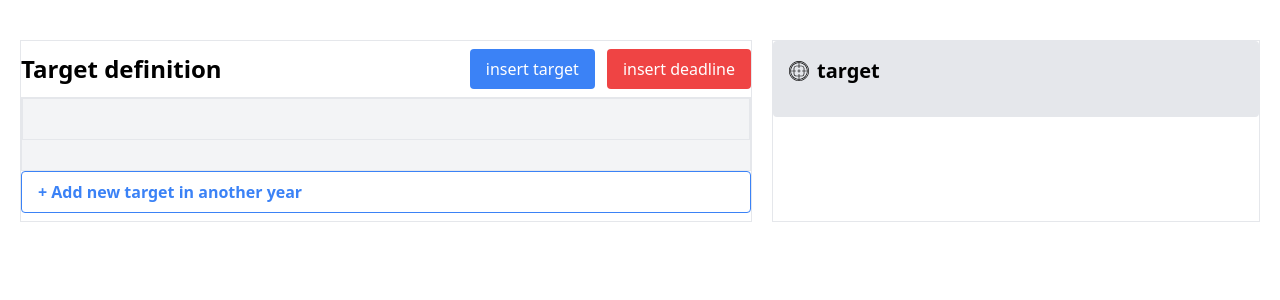
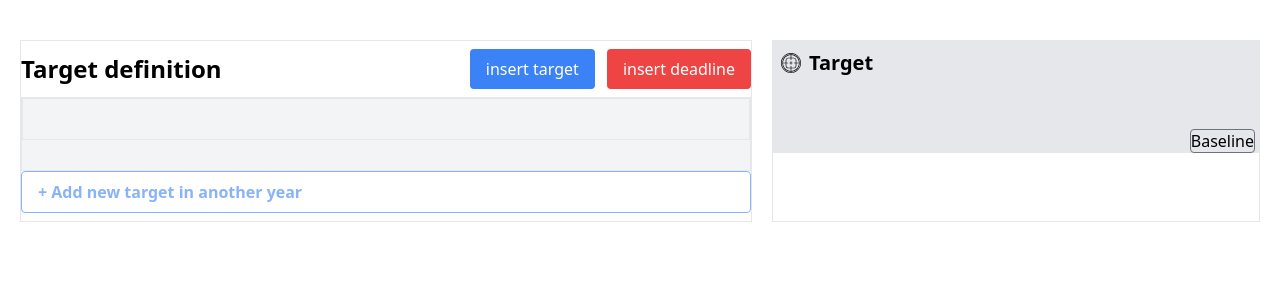
Before and after one commit to nikonenkoincodeit/nuxt-test, a Nuxt app: page / in a window 1280 px wide. Shown: the top 300 px of the page. Built offline with nearby package versions, Linux system fonts and the light colour scheme.

Commit message:
update fun baseline

```diff
--- a/components/AppAddNewTarget.vue
+++ b/components/AppAddNewTarget.vue
@@ -1,6 +1,7 @@
 <template>
   <div>
     <button
+      :disabled="target"
       @click="addTarget"
       class="w-full bg-white text-blue-500 hover:text-blue-700 text-left font-bold py-2 px-4 rounded border border-blue-500 mb-2"
     >
@@ -15,13 +16,7 @@ import { useEditorDataStore } from "~/stores/editor-data";
 
 const editorDataStore = useEditorDataStore();
 
-const target = computed(() => {
-  return !["target", "date", "baseline"]
-    .map((key) => {
-      return editorDataStore.activeTarget[key];
-    })
-    .every((item) => !!item);
-});
+const target = computed(() => editorDataStore.checkArrayObjects);
 
 const addTarget = () => {
   editorDataStore.addTargetInList();
--- a/components/AppPreview.vue
+++ b/components/AppPreview.vue
@@ -1,20 +1,36 @@
 <template>
-  <AppPreviewItem
-    v-for="item in list"
-    :key="item + '1'"
-    title="target"
-    :text="item.text"
-    :baseline="item.baseline"
-  />
+  <div class="bg-gray-200">
+    <div class="flex items-center p-2">
+      <img :src="icon" alt="icon" width="20" />
+      <h2 class="text-xl font-bold ml-2">Target</h2>
+    </div>
+    <draggable :list="list" tag="transition-group">
+      <template #item="{ element }">
+        <div class="bg-gray-200 p-4 rounded mb-1">
+          <p class="text-gray-700 mb-2">{{ element.text }}</p>
+        </div>
+      </template>
+    </draggable>
+    <p class="text-right m-1">
+      <span class="border border-gray-500 rounded">Baseline {{}}</span>
+    </p>
+  </div>
 </template>
 
 <script setup>
 import { ref, computed } from "vue";
+import draggable from "vuedraggable";
 import { useEditorDataStore } from "~/stores/editor-data";
-
-import AppPreviewItem from "~/components/AppPreviewItem.vue";
+import icon from "~/assets/img/target.svg";
 
 const editorDataStore = useEditorDataStore();
 
-const list = computed(() => editorDataStore.targetList);
+const list = computed({
+  get() {
+    return editorDataStore.targetList;
+  },
+  set(value) {
+    return editorDataStore.onDragChange(value);
+  },
+});
 </script>
--- a/components/AppPreviewItem.vue
+++ /dev/null
@@ -1,32 +0,0 @@
-<template>
-  <div class="bg-gray-200 p-4 rounded">
-    <div class="flex items-center mb-4">
-      <img :src="icon" alt="icon" width="20" />
-      <h2 class="text-xl font-bold ml-2">{{ title }}</h2>
-    </div>
-    <p class="text-gray-700">{{ text }}</p>
-    <p class="text-right" v-if="baseline">
-      <span class="border border-gray-500 p-1 rounded"
-        >Baseline {{ baseline }}</span
-      >
-    </p>
-  </div>
-</template>
-
-  <script setup>
-import icon from "~/assets/img/target.svg";
-const props = defineProps({
-  title: {
-    type: String,
-    required: true,
-  },
-  text: {
-    type: String,
-    required: true,
-  },
-  baseline: {
-    type: String,
-    required: true,
-  },
-});
-</script>
--- a/package.json
+++ b/package.json
@@ -21,6 +21,7 @@
   "dependencies": {
     "@pinia/nuxt": "^0.5.1",
     "@vuepic/vue-datepicker": "^7.2.2",
-    "pinia": "^2.1.7"
+    "pinia": "^2.1.7",
+    "vuedraggable": "^4.1.0"
   }
 }
--- a/stores/editor-data.js
+++ b/stores/editor-data.js
@@ -21,6 +21,10 @@ export const useEditorDataStore = defineStore("editor-data", () => {
     targets.value.push({ ...item });
   }
 
+  function onDragChange(items) {
+    targets.value = items;
+  }
+
   //--------
 
   const activeItem = ref(0);
@@ -36,6 +40,16 @@ export const useEditorDataStore = defineStore("editor-data", () => {
     targets.value[num] = { ...data, ...value };
   }
 
+  const checkArrayObjects = computed(() => {
+    for (let i = 0; i < targetList.value.length; i++) {
+      const obj = targetList.value[i];
+      if (obj.target === "" || obj.deadline === "" || obj.baseline === "") {
+        return true;
+      }
+    }
+    return false;
+  });
+
   return {
     targetList,
     targetList,
@@ -44,5 +58,7 @@ export const useEditorDataStore = defineStore("editor-data", () => {
     getActiveItem,
     updateActiveItem,
     updateTarget,
+    checkArrayObjects,
+    onDragChange,
   };
 });
```
Also changed, not shown: 1 other file (tests, documents, lock files or other folders).
